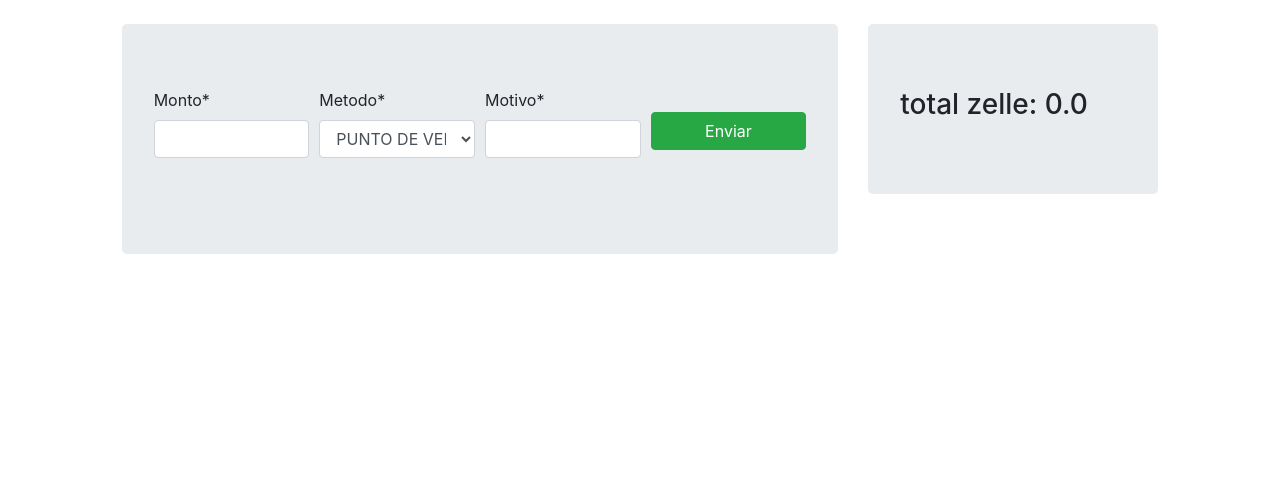
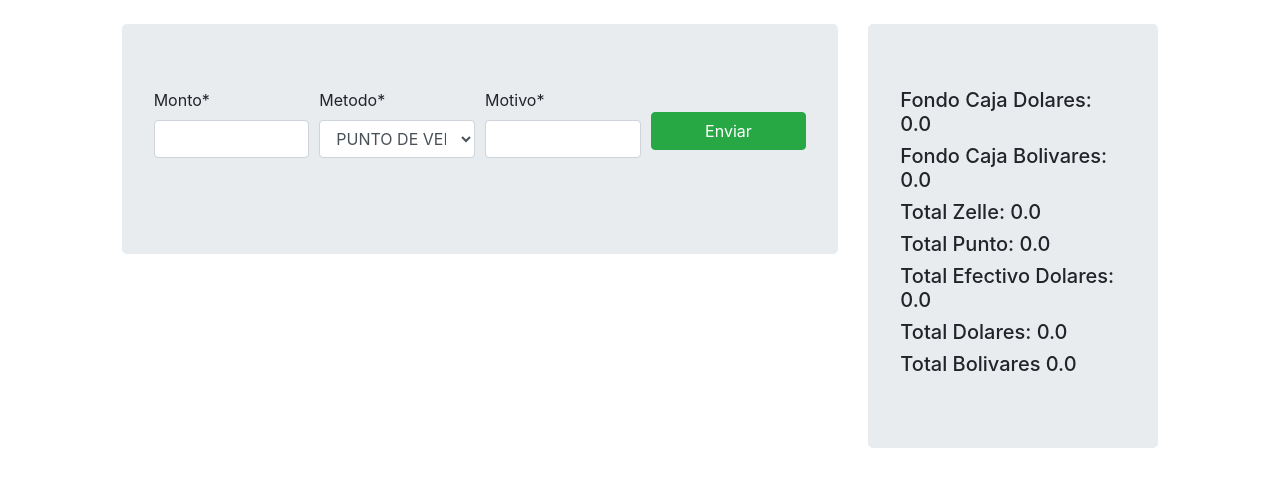
Before and after one commit to elchamucoroboto/caja-farmacia, a Django app: page / in a window 1280 px wide. Shown: the part 56-543 px from the top of the page. Run offline with Django 3.2, Linux system fonts and the light colour scheme; a user stored in the database is signed in; data comes from the database, SQL or seed files in the repository; both versions use the stored data as it was after the commit; some libraries are stand-ins or nearby versions.

Commit message:
i think it WORKS

```diff
--- a/caja/templates/caja/index.html
+++ b/caja/templates/caja/index.html
@@ -47,8 +47,33 @@
 
     {% endblock %}
 
+
+<!--
+
+
+
+        #listZelle = [0]
+        #listPunto = [0]
+        #listEfectivoD = [0]
+        #listEfectivoBS = [0]
+        #fondoCajaD = 0.00
+        #fondoCajaBs = 0.00
+        #sumZelle = 0.00
+        #sumPunto = 0.00
+        #sumEfectivoD = 0.00
+        #sumEfectivoBS = 0.00
+        #venta_total_dolares = 0.00
+        #venta_total_bolivares = 0.00
+
+  //-->
     {% block totales %}
-    <h3>total zelle: {{sumZelle}}</h3>
+    <h5>Fondo Caja Dolares: {{fondoCajaD}}</h5>
+    <h5>Fondo Caja Bolivares: {{fondoCajaBs}}</h5>
+    <h5>Total Zelle: {{sumZelle}}</h5>
+    <h5>Total Punto: {{sumPunto}}</h5>
+    <h5>Total Efectivo Dolares: {{sumEfectivoD}}</h5>
+    <h5>Total Dolares: {{venta_total_dolares}}</h5>
+    <h5>Total Bolivares {{venta_total_bolivares}}</h5>
     {% endblock %}
 
 
--- a/caja/views.py
+++ b/caja/views.py
@@ -13,6 +13,19 @@ import datetime
 # Create your views here.
 @login_required(login_url='/login')
 def index(request):
+
+    listZelle = [0]
+    listPunto = [0]
+    listEfectivoD = [0]
+    listEfectivoBS = [0]
+    fondoCajaD = 0.00
+    fondoCajaBs = 0.00
+    sumZelle = 0.00
+    sumPunto = 0.00
+    sumEfectivoD = 0.00
+    sumEfectivoBS = 0.00
+    venta_total_dolares = 0.00
+    venta_total_bolivares = 0.00
 
     def floatToNegative(monto):
 
@@ -30,18 +43,18 @@ def index(request):
 
 
 
-        listZelle = [0]
-        listPunto = [0]
-        listEfectivoD = [0]
-        listEfectivoBS = [0]
-        fondoCajaD = 0.00
-        fondoCajaBs = 0.00
-        sumZelle = 0.00
-        sumPunto = 0.00
-        sumEfectivoD = 0.00
-        sumEfectivoBS = 0.00
-        venta_total_dolares = 0.00
-        venta_total_bolivares = 0.00
+        #listZelle = [0]
+        #listPunto = [0]
+        #listEfectivoD = [0]
+        #listEfectivoBS = [0]
+        #fondoCajaD = 0.00
+        #fondoCajaBs = 0.00
+        #sumZelle = 0.00
+        #sumPunto = 0.00
+        #sumEfectivoD = 0.00
+        #sumEfectivoBS = 0.00
+        #venta_total_dolares = 0.00
+        #venta_total_bolivares = 0.00
 
 
         for op in operations:
@@ -64,10 +77,31 @@ def index(request):
                 listEfectivoBS.append(op.monto)
                 sumEfectivoBS = sum(listEfectivoBS)
 
+        for op in operations:
+            if 'FONDO CAJA BOLIVARES' == op.metodo:
+                fondoCajaBs = op.monto
+
+        for op in operations:
+            if 'FONDO CAJA DOLARES' == op.metodo:
+                fondoCajaD = op.monto
+
+
+
+        venta_total_bolivares = sumEfectivoBS+sumPunto
+        venta_total_dolares = sumZelle+sumEfectivoD
 
         context = {'operations': operations,
                     'form': form,
-                    'sumZelle': sumZelle}
+                    'sumZelle': sumZelle,
+                    'sumPunto': sumPunto,
+                    'sumEfectivoD': sumEfectivoD,
+                    'sumEfectivoBS': sumEfectivoBS,
+                    'venta_total_bolivares': venta_total_bolivares,
+                    'venta_total_dolares':venta_total_dolares,
+                    'fondoCajaD':fondoCajaD,
+                    'fondoCajaBs':fondoCajaBs,
+                    }
+
         template = loader.get_template('caja/index.html')
         return HttpResponse(template.render(context, request))
 
@@ -80,8 +114,18 @@ def index(request):
             metodo = form.cleaned_data['metodo']
             motivo = form.cleaned_data['motivo']
             motivo = motivo.upper()
+
             if 'DEVOLUCION' in motivo:
                 monto = floatToNegative(monto)
+
+            if 'FONDO CAJA BOLIVARES' == metodo:
+                fondoCajaBs = monto
+
+            if 'FONDO CAJA DOLARES' == metodo:
+                fondoCajaD = monto
+
+
+
 
             op = Operacion(monto=monto, metodo=metodo,motivo=motivo,fecha=date.today()) #()timezone.now()
             op.save()
@@ -104,15 +148,15 @@ def informes(request):
             #hasta = str(hasta)
             #hasta = hasta.replace('-', ',')
 
-            o = Operacion.objects.filter(fecha__date__range=[desde, hasta])
+            operations = Operacion.objects.filter(fecha__date__range=[desde, hasta])
 
 
 
 
-
-            context = {'desde': desde,
-                    'hasta': hasta}
-            return HttpResponse(str(o[1].monto))
+            template = loader.get_template('caja/informes.html')
+            context = {'operations': operations,
+            'form':form}
+            return HttpResponse(template.render(context, request))
 
     else:
 
```
Also changed, not shown: caja/templates/caja/informes.html (+45 -8 lines), db.sqlite3.
